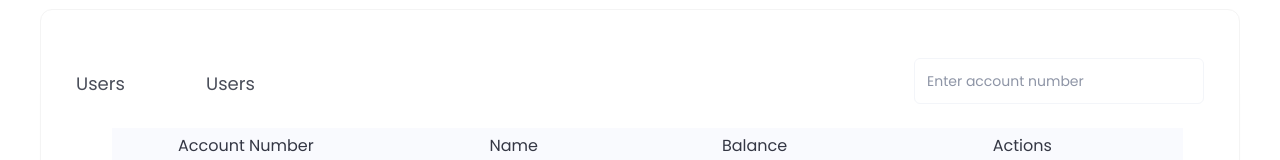
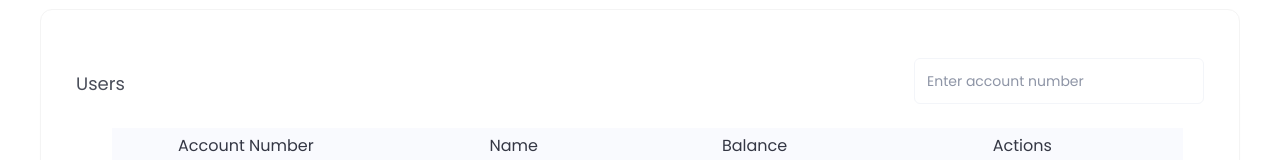
Before and after one commit to louisordonez/banking-app, a React (Create React App) app: page /users in a window 1280 px wide. Shown: the part 176-336 px from the top of the page. Built offline with nearby package versions, Linux system fonts and the light colour scheme.

Commit message:
Remove additional span

```diff
--- a/src/Routes/Users.jsx
+++ b/src/Routes/Users.jsx
@@ -260,14 +260,11 @@ const Users = () => {
               <div>
                 <span>{`Users`}</span>
                 <div>
-                  <span>{`Users`}</span>
-                  <div>
-                    <SearchInput
-                      placeholder={`Enter account number`}
-                      handleSearch={handleSearch}
-                      type={`number`}
-                    />
-                  </div>
+                  <SearchInput
+                    placeholder={`Enter account number`}
+                    handleSearch={handleSearch}
+                    type={`number`}
+                  />
                 </div>
               </div>
               <div className="table-container">
```
